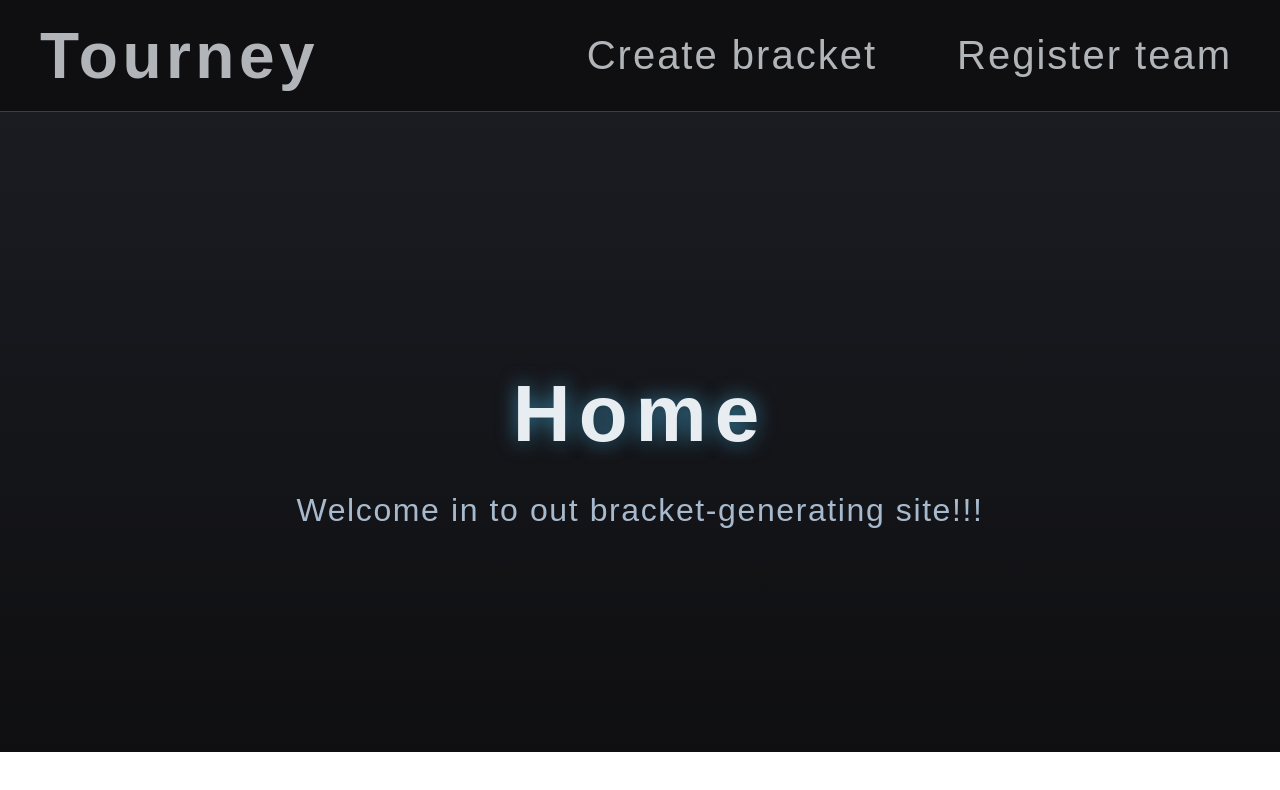
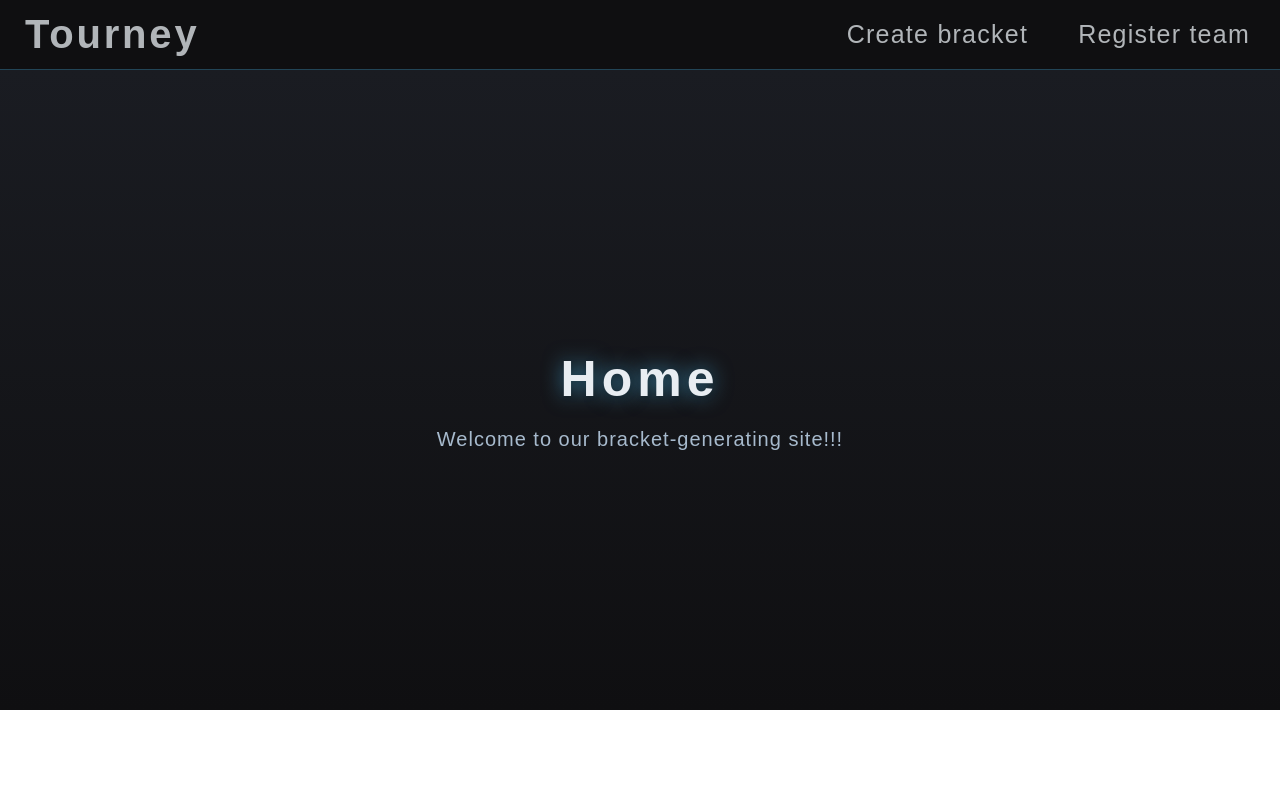
Before and after one commit to NatanKwaskiewicz/Generator_drabinek_turniejowych, a React (Vite) app: page / in a window 1280 px wide. Shown: the top 790 px of the page. Built offline with nearby package versions, Linux system fonts and the light colour scheme.

Commit message:
add base fontsize, fix typo

```diff
--- a/src/frontend/components/Home/Home.tsx
+++ b/src/frontend/components/Home/Home.tsx
@@ -3,7 +3,7 @@ const Home = () => {
     return (
         <div className={styles.Home}>
             <h1>Home</h1>
-            <p>Welcome in to out bracket-generating site!!!</p>
+            <p>Welcome to our bracket-generating site!!!</p>
         </div>
     )
 }
--- a/src/frontend/index.scss
+++ b/src/frontend/index.scss
@@ -5,6 +5,10 @@
     font-family: Arial, Helvetica, sans-serif;
 }
 
+
+html {
+  font-size: 10px;
+}
 body {
     margin: 0;
 }
```
